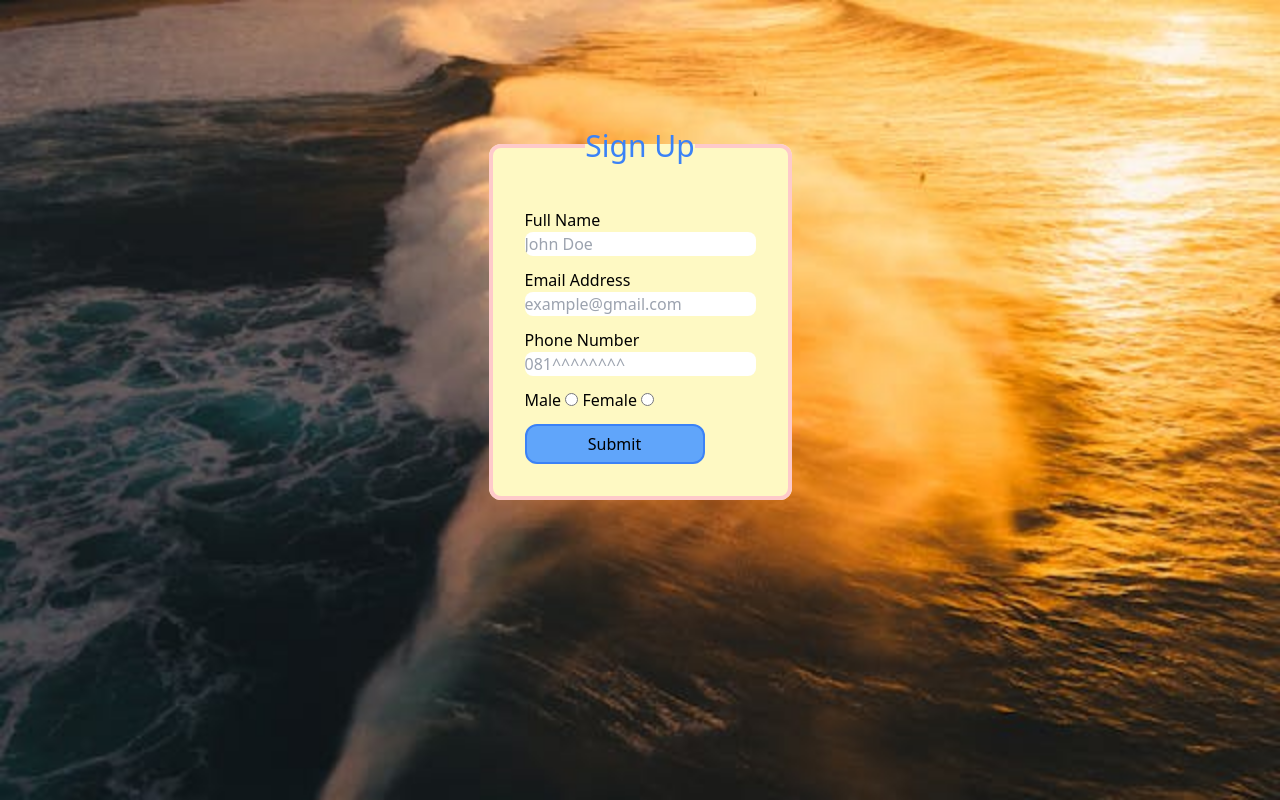
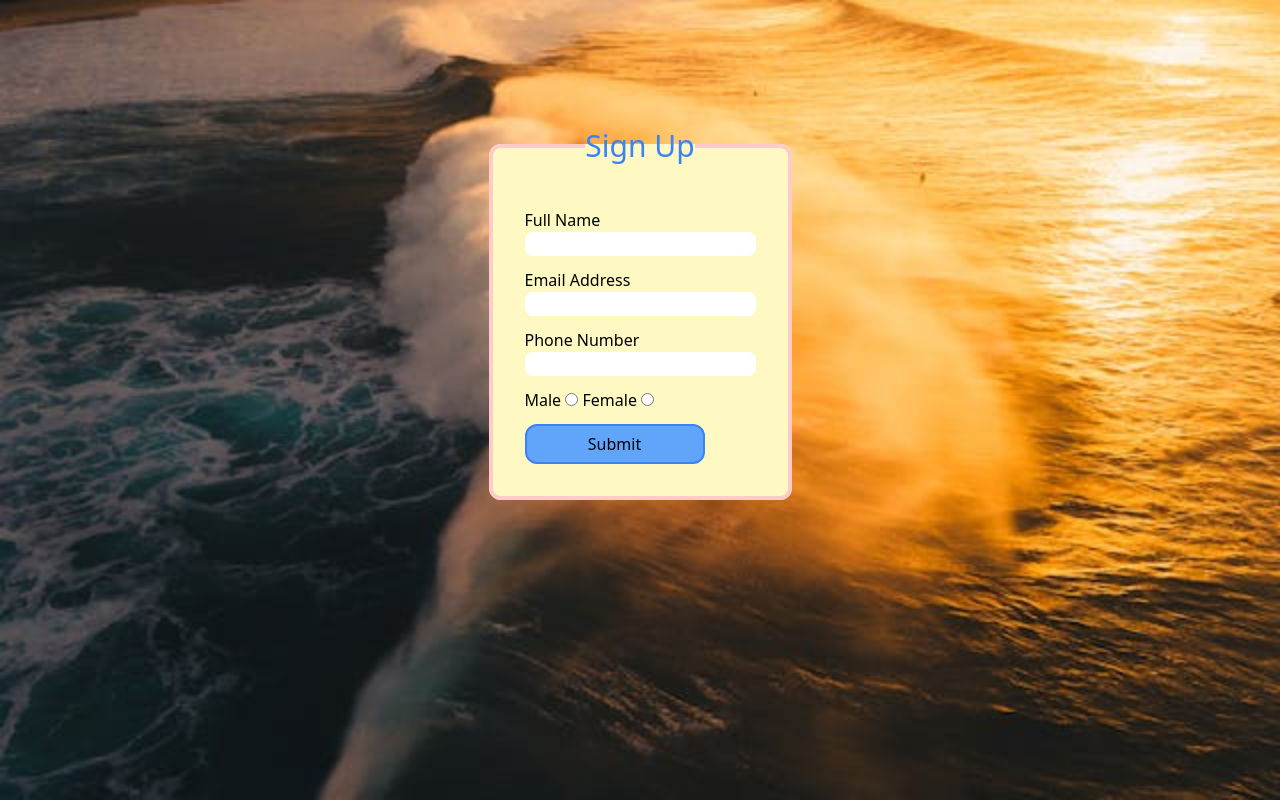
Before and after one commit to BlarQ/wk5ap2, a website: page signup.html in a window 1280 px wide. Drawn offline with Linux system fonts and the light colour scheme.

Commit message:
fix: removed placeholders

```diff
--- a/signup.html
+++ b/signup.html
@@ -11,17 +11,17 @@
         <fieldset class="border-4 border-red-200 rounded-xl flex justify-center w-6 mx-auto my-[10%] bg-yellow-100">
             <legend class="text-center  text-blue-500 text-3xl capitalize">Sign Up</legend>
             <ul class="m-8">
-                <li class="my-3">
+                <li class="my-3 bottom-1">
                     <label for="full" class="">Full Name</label>
-                    <input type="text" name="fullName" id="full" placeholder="John Doe" class="rounded-lg outline-none">
+                    <input type="text" name="fullName" id="full" class="rounded-lg outline-none">
                 </li>
                 <li class="my-3">
                     <label for="email">Email Address</label>
-                    <input type="email" name="email" id="email" placeholder="example@gmail.com" required class="rounded-lg outline-none">
+                    <input type="email" name="email" id="email" required class="rounded-lg outline-none">
                 </li>
                 <li class="my-3">
                     <label for="phone">Phone Number</label>
-                    <input type="tel" name="tel" id="phone" placeholder="081^^^^^^^^" class="rounded-lg outline-none">
+                    <input type="tel" name="tel" id="phone" class="rounded-lg outline-none">
                 </li>
                 <li class="my-3">
                     <label for="gender">Male</label>
```
